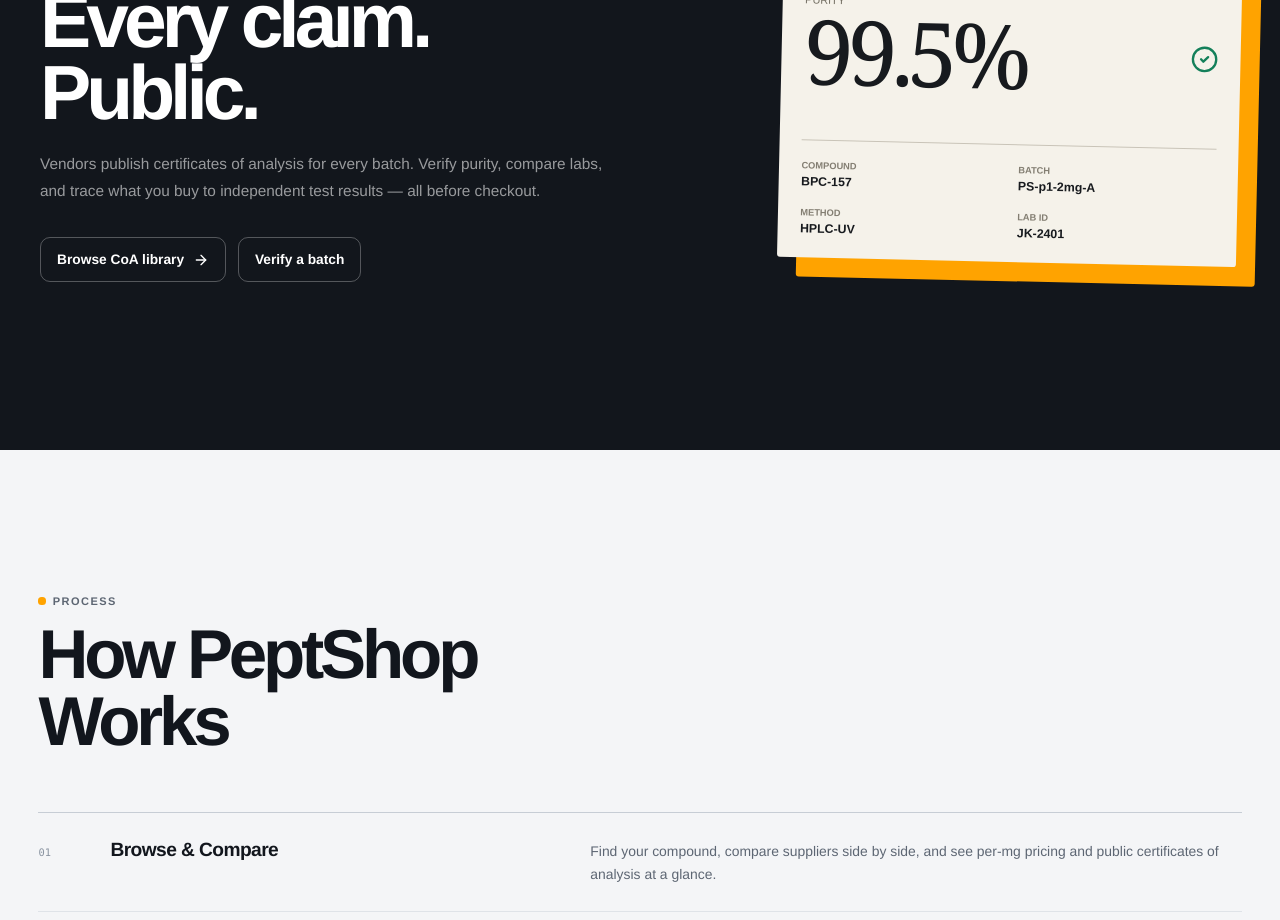
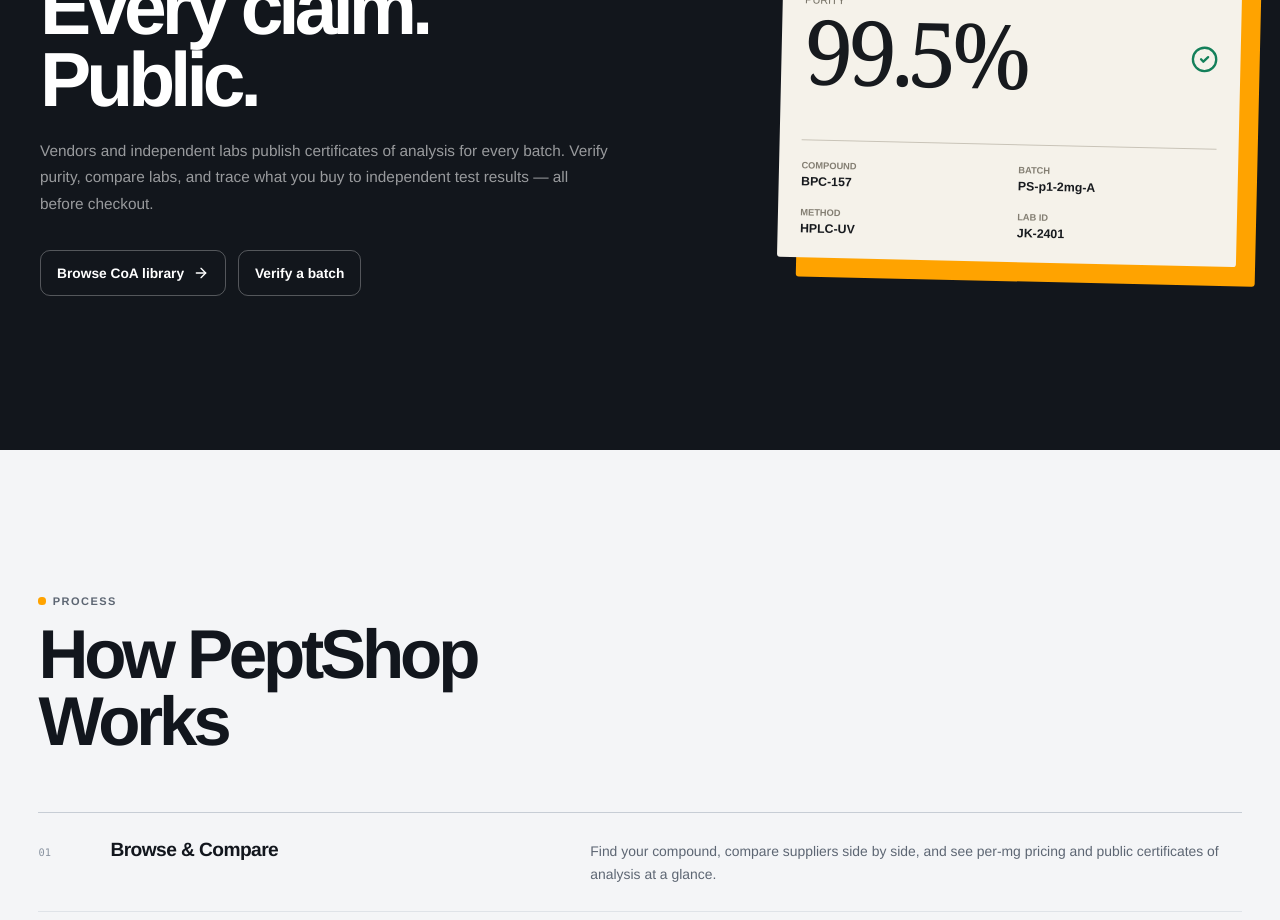
Before and after one commit to Alchemeister/peptshop2, a React (Vite) app: page / in a window 1280 px wide. Shown: the part 2460-3380 px from the top of the page. Built offline with nearby package versions, Linux system fonts and the light colour scheme.

Commit message:
Fix evidence band: vendors AND independent labs upload COAs, not just vendors

```diff
--- a/src/pages/home-page.tsx
+++ b/src/pages/home-page.tsx
@@ -197,9 +197,9 @@ export function HomePage({ actions, models }: PageComponentProps) {
           <span className="ps-kicker">Evidence</span>
           <h2>Every batch. Every claim. Public.</h2>
           <p>
-            Vendors publish certificates of analysis for every batch. Verify purity,
-            compare labs, and trace what you buy to independent test results — all
-            before checkout.
+            Vendors and independent labs publish certificates of analysis for every
+            batch. Verify purity, compare labs, and trace what you buy to independent
+            test results — all before checkout.
           </p>
           <div className="ps-button-row">
             <FrontendLink
```
